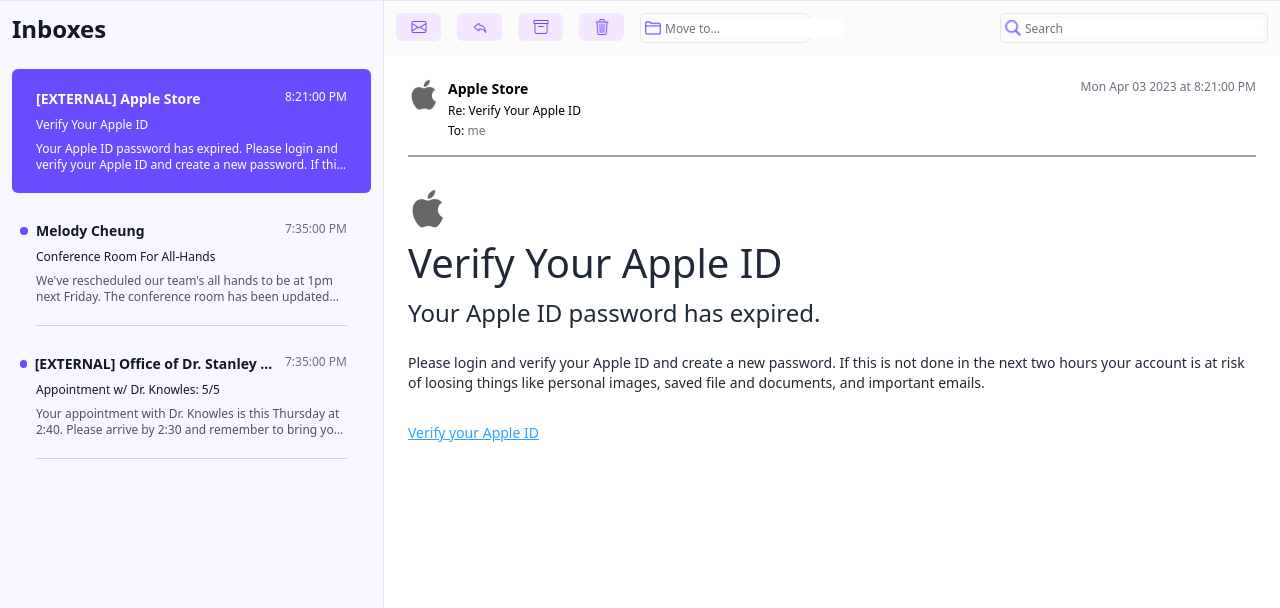
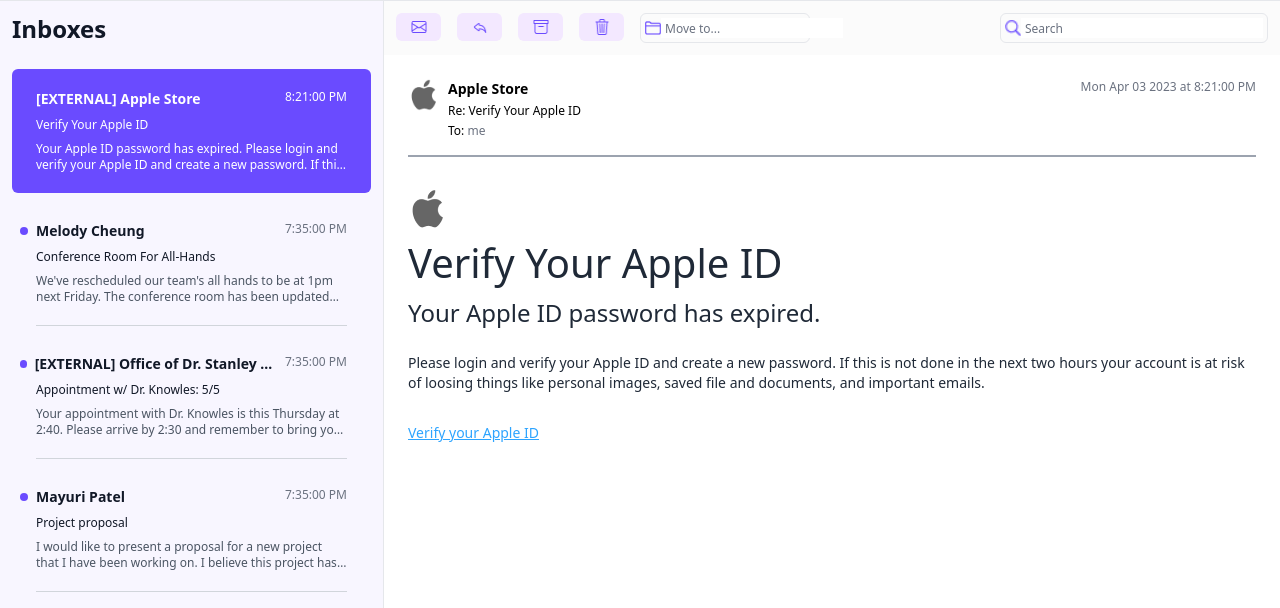
Before and after one commit to askenigma/security-awareness-sandboxes, a Next.js app in the folder email_sandbox/: page / in a window 1280 px wide. Shown: the top 608 px of the page. Built offline with nearby package versions, Linux system fonts and the light colour scheme; a web font is replaced by a local one.

Commit message:
add fouth mail

```diff
--- a/email_sandbox/public/assets/email_data.ts
+++ b/email_sandbox/public/assets/email_data.ts
@@ -133,8 +133,52 @@ export const messages = [
             <h1 class="header">Appointment w/ Dr. Knowles: 5/5</h1>
             <h3 class="content">Your appointment with Dr. Knowles is this Thursday at 2:40. Please arrive by 2:30 and remember to bring your insurance card. <br/>If you have time to do the premedical screening before hand you can find a link below.</h3>
             <a href="#" class="link">Verify your Apple ID</a>
-            <p>We look forward to meeting you</p>
+            <p style="margin-top: 30px">We look forward to meeting you</p>
             <p>Dr. Stanley's Team</p>
+          </div>
+        </body>
+      </html>
+    `
+  },
+  {
+    id: 4,
+    href: "#",
+    from: "Mayuri Patel",
+    status: "Unread",
+    subject: "Project proposal",
+    avatar: "<img src='/images/Mayuri.png' alt='Melody' />",
+    isExternal: false,
+    receiver: ["me", "Tyler", "Alexander", "Melody"],
+    datetime: "2023-04-03T19:35",
+    preview: "I would like to present a proposal for a new project that I have been working on. I believe this project has the potential to bring in up to 10% more in revenue each month. Let me know what time owkrs best for you all so we can meet.",
+    body: `
+      <html>
+        <head>
+          <style>
+          .header {
+            font-size: 40px;
+            margin-bottom: 30px;
+          }
+          .sub-header {
+            font-size: 24px;
+            margin-bottom: 30px;
+          }
+          .content {
+            margin-bottom: 30px;
+          }
+          .link {
+            color: #2DA4FF;
+            text-decoration-line: underline;
+          }
+        </style>
+        </head>
+        <body>
+          <div>
+            <h1 class="header">Project proposal</h1>
+            <h3 class="content">I would like to present a proposal for a new project that I have been working on. I believe this project has the potential to bring in up to 10% more in revenue each month. Let me know what time owkrs best for you all so we can meet.</h3>
+            <a href="#" class="link">Verify your Apple ID</a>
+            <p style="margin-top: 30px">Cheers,</p>
+            <p>May</p>
           </div>
         </body>
       </html>
```
Also changed, not shown: email_sandbox/public/images/Mayuri.png (renamed from email_sandbox/public/images/Mayui.png).
